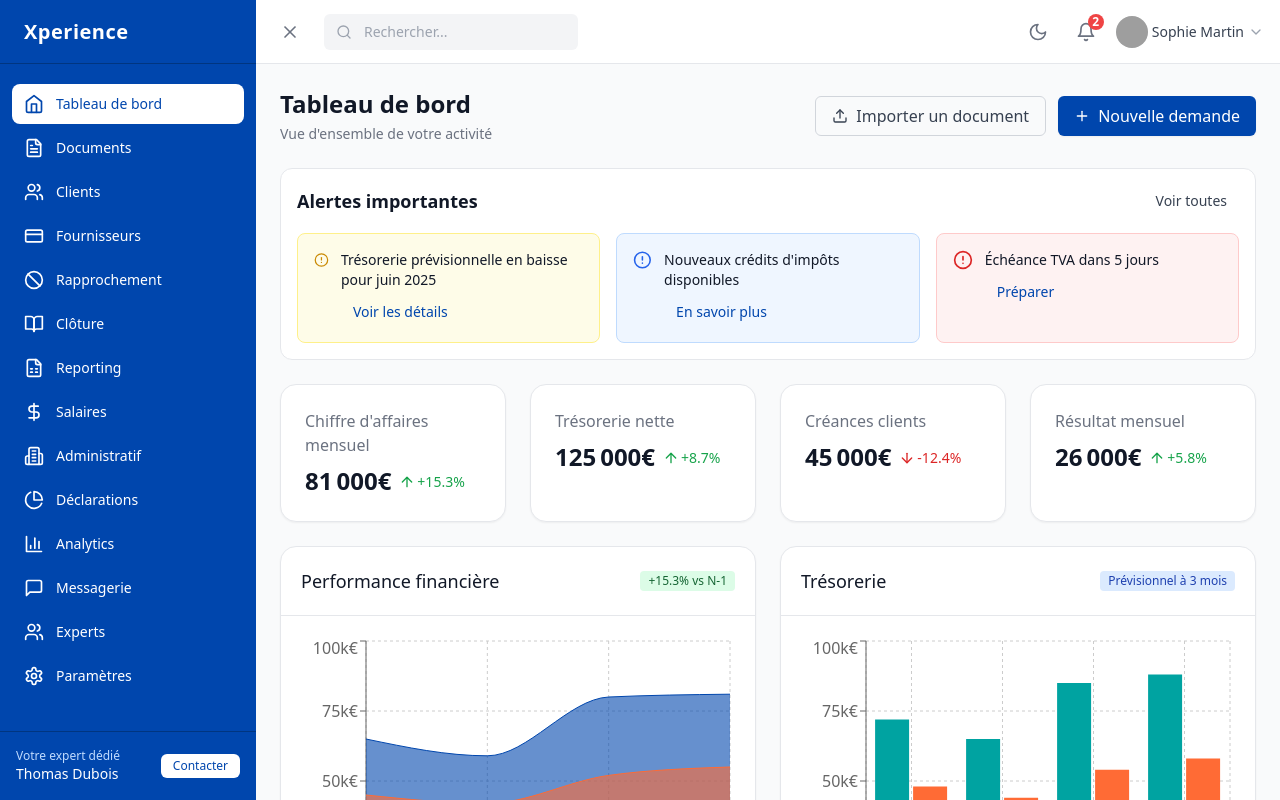
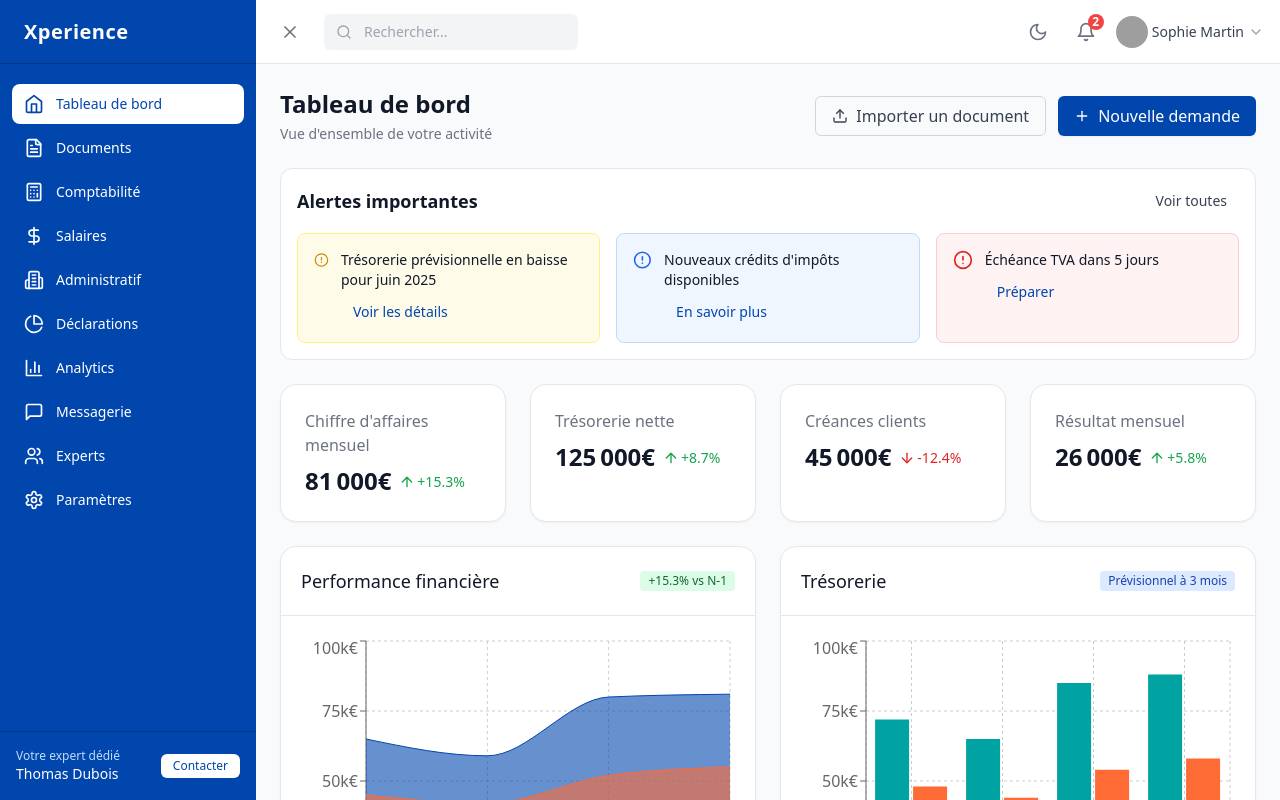
Before and after one commit to Lucho500/DigitalPlateform25, a React (Vite) app: page / in a window 1280 px wide. Built offline with nearby package versions, Linux system fonts and the light colour scheme; grey boxes are pictures that could not be loaded.

Commit message:
Update sidebar navigation with accounting section

```diff
--- a/src/components/Sidebar.tsx
+++ b/src/components/Sidebar.tsx
@@ -4,7 +4,7 @@ import {
   BarChart3, FileText, Home, MessageSquare, PieChart, Settings,
   Users, Wallet, DollarSign, CreditCard, Ban as Bank, BookOpen,
   FileSpreadsheet, Clock, Receipt, FolderOpen, Building2, Calendar,
-  CheckSquare
+  CheckSquare, Calculator
 } from 'lucide-react';
 import { MenuItem } from '../types';
 
@@ -18,11 +18,7 @@ export const Sidebar: React.FC<SidebarProps> = ({ isOpen }) => {
   const menuItems: MenuItem[] = [
     { name: 'Tableau de bord', path: '/', icon: 'Home' },
     { name: 'Documents', path: '/documents', icon: 'FileText' },
-    { name: 'Clients', path: '/clients', icon: 'Users' },
-    { name: 'Fournisseurs', path: '/suppliers', icon: 'CreditCard' },
-    { name: 'Rapprochement', path: '/bank-reconciliation', icon: 'Bank' },
-    { name: 'Clôture', path: '/interim-closing', icon: 'BookOpen' },
-    { name: 'Reporting', path: '/interim-reporting', icon: 'FileSpreadsheet' },
+    { name: 'Comptabilité', path: '/accounting/clients', icon: 'Calculator' },
     { name: 'Salaires', path: '/payroll', icon: 'DollarSign' },
     { name: 'Administratif', path: '/administrative', icon: 'Building2' },
     { name: 'Déclarations', path: '/declarations', icon: 'PieChart' },
@@ -36,6 +32,7 @@ export const Sidebar: React.FC<SidebarProps> = ({ isOpen }) => {
     switch (iconName) {
       case 'Home': return <Home size={20} />;
       case 'FileText': return <FileText size={20} />;
+      case 'Calculator': return <Calculator size={20} />;
       case 'Users': return <Users size={20} />;
       case 'CreditCard': return <CreditCard size={20} />;
       case 'Bank': return <Bank size={20} />;
@@ -70,7 +67,8 @@ export const Sidebar: React.FC<SidebarProps> = ({ isOpen }) => {
               <Link
                 to={item.path}
                 className={`group flex items-center px-3 py-2.5 text-sm font-medium rounded-lg transition-colors ${
-                  location.pathname === item.path
+                  location.pathname === item.path ||
+                  (item.path.includes('/accounting') && location.pathname.includes('/accounting'))
                     ? 'bg-white text-[#0046AD]'
                     : 'text-white hover:bg-[#003580]'
                 }`}
```
